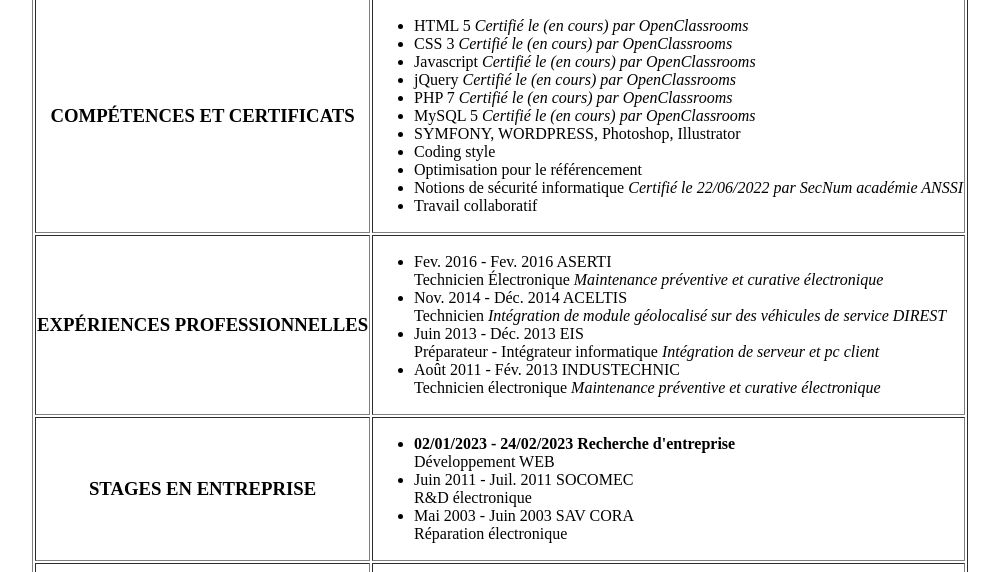
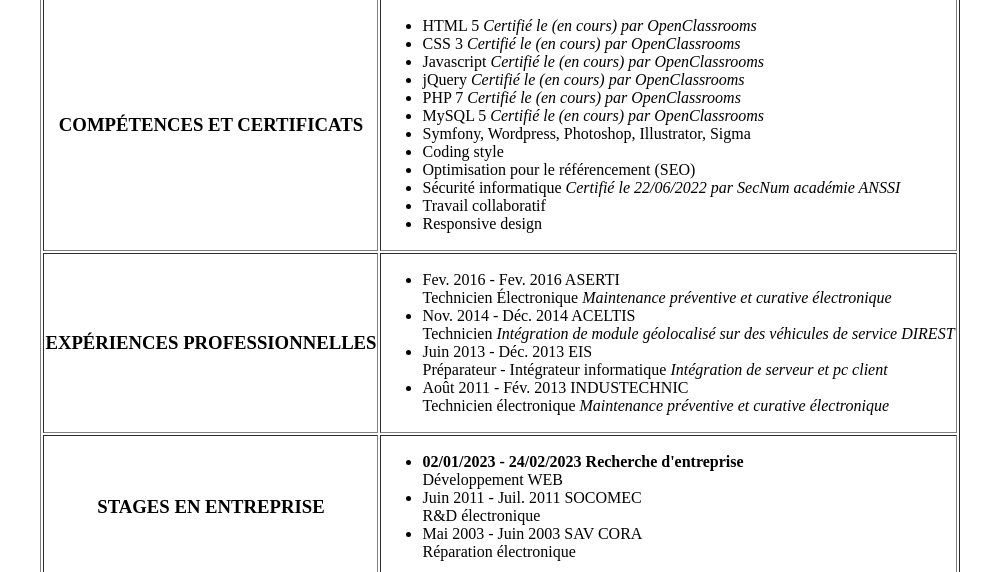
Before and after one commit to jbnouveau2004/cv, a plain HTML site: page index.html in a window 1280 px wide. Shown: the part 228-800 px from the top of the page, without its empty margins (140-1139 px from the left). Drawn offline with Linux system fonts and the light colour scheme.

Commit message:
MAJ du cv

```diff
--- a/index.html
+++ b/index.html
@@ -38,11 +38,12 @@
                             <li>jQuery <em>Certifié le (en cours) par OpenClassrooms</em></li>
                             <li>PHP 7 <em>Certifié le (en cours) par OpenClassrooms</em></li>
                             <li>MySQL 5 <em>Certifié le (en cours) par OpenClassrooms</em></li>
-                            <li>SYMFONY, WORDPRESS, Photoshop, Illustrator</li>
+                            <li>Symfony, Wordpress, Photoshop, Illustrator, Sigma</li>
                             <li>Coding style</li>
-                            <li>Optimisation pour le référencement</li>
-                            <li>Notions de sécurité informatique <em>Certifié le 22/06/2022 par SecNum académie ANSSI</em></li>
+                            <li>Optimisation pour le référencement (SEO)</li>
+                            <li>Sécurité informatique <em>Certifié le 22/06/2022 par SecNum académie ANSSI</em></li>
                             <li>Travail collaboratif</li>
+                            <li>Responsive design</li>
                         </ul>
                     </td>
                 </tr>
```
